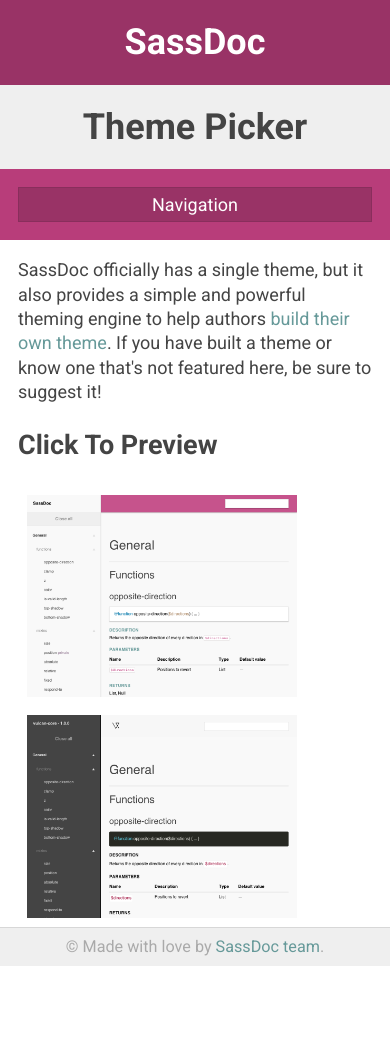
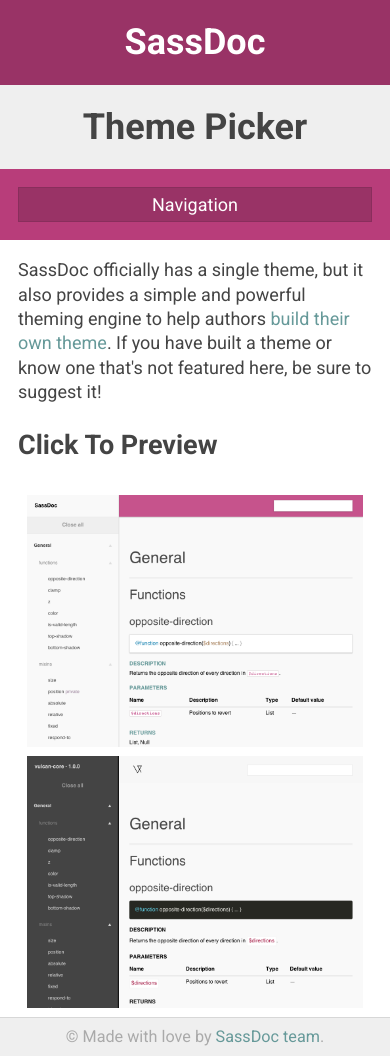
Before and after one commit to SassDoc/sassdoc.github.io, a Jekyll site: the page built from theme-picker/index.md, in a window 390 px wide. Built offline with Jekyll 4.4.1, drawn with Linux system fonts in a browser that asks for light colours; nearby versions of some CDN libraries; before the commit the page ends 966 px from its top, so only the background shows below that.

Commit message:
Improved styles on small screens

```diff
--- a/_sass/partials/_theme-picker.scss
+++ b/_sass/partials/_theme-picker.scss
@@ -27,12 +27,15 @@
 }
 
 .theme-picker__item {
-  float: left;
-  max-width: 270px;
   margin: .5em;
   position: relative;
   overflow: hidden;
   transition: .15s ease-out;
+
+  @include respond-to("large") {
+    max-width: 270px;
+    float: left;
+  }
 
   &.active {
     box-shadow: 0 0 0 .25em rgba($dark-pink, .5);
@@ -112,12 +115,15 @@
 }
 
 .theme-preview__fullscreen-button {
-  float: right;
-  background: none;
-  border: none;
-  font-size: .7em;
   color: lighten($black, 10%);
   margin-top: .3em;
+
+  @include respond-to("large") {
+    float: right;
+    background: none;
+    border: none;
+    font-size: .7em;
+  }
 
   .sassdoc-theme-preview--empty & {
     display: none;
```
